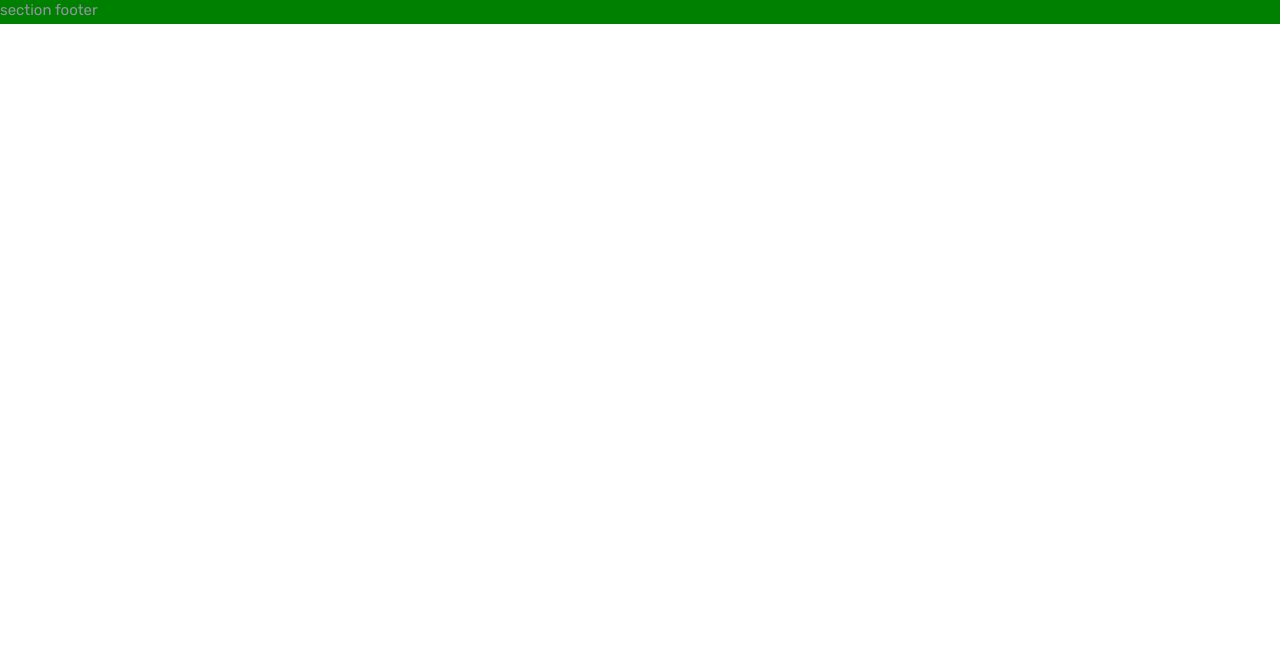
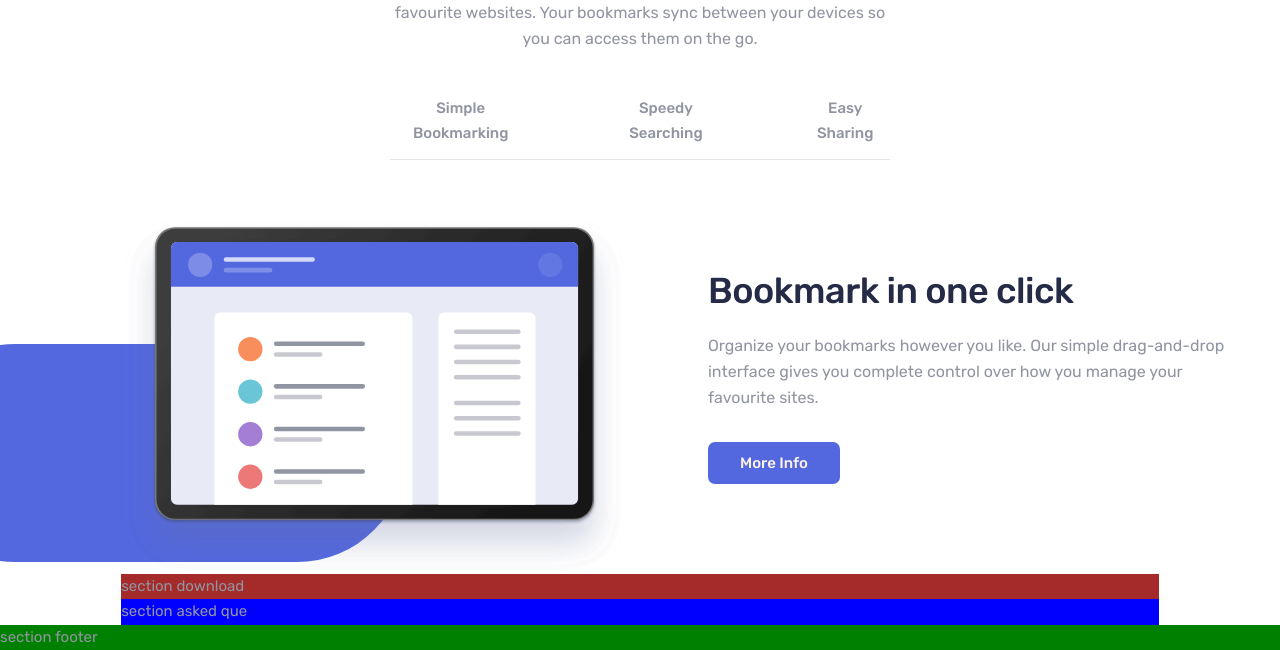
Before and after one commit to StephenThagana/Responsive-bookmark-landing-page, a website: page index.html in a window 1280 px wide. Shown: the part 633-1283 px from the top of the page. Before the commit the page ends 800 px from the top, so only its background shows below. Drawn offline with Linux system fonts and the light colour scheme.

Commit message:
added features

```diff
--- a/index.html
+++ b/index.html
@@ -46,19 +46,55 @@
         </div>
       </div>
     </section>
-    <section class="section section__features">section features</section>
+    <section class="section section__features">
+      <div class="container">
+        <h2 class="heading-secondary">Features</h2>
+        <p class="features__text">
+          Our aim is to make it quick and easy for you to access your favourite
+          websites. Your bookmarks sync between your devices so you can access
+          them on the go.
+        </p>
+        <div class="features__menu u-mb-lg">
+          <ul class="features__menu-list">
+            <li class="features__menu-item">
+              <a href="#" class="nav__link">Simple Bookmarking</a>
+            </li>
+            <li class="features__menu-item">
+              <a href="#" class="nav__link">Speedy Searching</a>
+            </li>
+            <li class="features__menu-item">
+              <a href="#" class="nav__link">Easy Sharing</a>
+            </li>
+          </ul>
+        </div>
+      </div>
+      <div class="menu__content grid grid-col--2">
+        <div class="menu__content-photo">
+          <img
+            src="images/illustration-hero.svg"
+            alt="features menu photo"
+            class="menu-img"
+          />
+        </div>
+        <div class="menu__content-desc">
+          <h2 class="heading-secondary">Bookmark in one click</h2>
+          <p class="features__text">
+            Organize your bookmarks however you like. Our simple drag-and-drop
+            interface gives you complete control over how you manage your
+            favourite sites.
+          </p>
+          <button class="btn btn--features">More Info</button>
+        </div>
+      </div>
+    </section>
     <section class="section section__download">section download</section>
     <section class="section section__faq">section asked que</section>
 
     <footer class="section section__footer">section footer</footer>
   </body>
 </html>
-<!-- Features Pricing Contact Login   Features Our aim is to make it quick and easy for you to access your
-favourite websites. Your bookmarks sync between your devices so you can
-access them on the go. Simple Bookmarking Speedy Searching Easy Sharing
-Bookmark in one click Organize your bookmarks however you like. Our simple
-drag-and-drop interface gives you complete control over how you manage your
-favourite sites. More Info Intelligent search Our powerful search feature
+<!--  Pricing Contact Login
+ Intelligent search Our powerful search feature
 will help you find saved sites in no time at all. No need to trawl through
 all of your bookmarks. More Info Share your bookmarks Easily share your
 bookmarks and collections with others. Create a shareable link that you can
--- a/sass/base/_base.scss
+++ b/sass/base/_base.scss
@@ -16,9 +16,9 @@ body {
   box-sizing: border-box;
 }
 .container {
-  max-width: 144rem;
+  max-width: 50rem;
   margin: 0 auto;
-  // padding: 7.2rem 0;
+  text-align: center;
 }
 .grid {
   display: grid;
--- a/sass/base/_typography.scss
+++ b/sass/base/_typography.scss
@@ -19,3 +19,8 @@ body {
   line-height: 1.05;
   margin-bottom: 3.2rem;
 }
+.heading-secondary {
+  font-size: 3.6rem;
+  line-height: 1.05;
+  margin-bottom: 2.4rem;
+}
--- a/sass/components/_button.scss
+++ b/sass/components/_button.scss
@@ -4,9 +4,14 @@
   display: inline-block;
   text-decoration: none;
   padding: 1.2rem 2.4rem;
-  border-radius: 9px;
+  border-radius: 7px;
   font-size: 1.5rem;
   font-weight: 500;
+
+  /* only necesary for the .btn */
+  border: none;
+  cursor: pointer;
+  font-family: inherit;
 }
 .btn--full:link,
 .btn--full:visited {
@@ -18,3 +23,21 @@
   box-shadow: inset 0 0 0 1px #9e91e9;
   color: var(--color-Soft-Blue);
 }
+
+/* necessary for btn*/
+.btn--features {
+  background-color: var(--color-Soft-Blue);
+  color: #fdf2e9;
+  padding: 1.2rem 3.2rem;
+}
+
+///////////////////////////////////
+///NAVIGATION LINKS
+.nav__link:link,
+.nav__link:visited {
+  display: inline-block;
+  text-decoration: none;
+  color: var(--color-Grayish-Blue);
+  font-size: 1.5rem;
+  font-weight: 500;
+}
--- a/sass/layout/_section__features.scss
+++ b/sass/layout/_section__features.scss
@@ -1,4 +1,51 @@
 .section__features {
   grid-column: full-start / full-end;
-  background-color: orangered;
 }
+.features__text {
+  font-size: 1.6rem;
+  line-height: 1.6;
+  margin-bottom: 3.2rem;
+}
+.features__menu {
+  &-list {
+    list-style: none;
+    display: flex;
+    align-items: center;
+    justify-content: center;
+    gap: 7.2rem;
+    padding: 1.2rem 0;
+    border-bottom: 1px solid rgba(0, 0, 0, 0.1);
+  }
+
+  &-item {
+  }
+}
+
+.menu__content {
+  &-photo {
+    display: flex;
+    align-items: center;
+    justify-content: flex-end;
+    position: relative;
+
+    &::before {
+      content: "";
+      display: block;
+      width: 80%;
+      padding-bottom: 35%;
+      background-color: var(--color-Soft-Blue);
+      border-radius: 30rem;
+      position: absolute;
+      top: 35%;
+      right: 35%;
+      z-index: -1;
+    }
+  }
+
+  &-desc {
+    padding: 5.2rem;
+  }
+}
+.menu-img {
+  width: 80%;
+}
--- a/sass/layout/_section__home.scss
+++ b/sass/layout/_section__home.scss
@@ -5,7 +5,8 @@
 .hero {
   // justify-items: center;
   &-desc {
-    padding: 0 3.2rem;
+    padding: 0 0 0 7.2rem;
+    margin-top: 3.2rem;
   }
   &-text {
     font-size: 1.6rem;
@@ -13,21 +14,30 @@
     margin-bottom: 3.2rem;
   }
   &-img-box {
-    // display: flex;
-    // justify-content: flex-end;
-    // overflow: hidden;
+    display: flex;
+    justify-content: center;
+    align-items: center;
+    position: relative;
+    overflow: hidden;
+  }
+  &-img-box::before {
+    content: "";
+    display: block;
+    width: 80%;
+    //  height cant work i prefer padding
+    // height: 60%;
+    // 60% 0f parents width
+    padding-bottom: 35%;
+    background-color: var(--color-Soft-Blue);
+    border-radius: 30rem;
+
+    position: absolute;
+    top: 35%;
+    left: 35%;
+    z-index: -1;
   }
 
   &-img {
     width: 80%;
   }
-  &-img::before {
-    content: "";
-    display: block;
-    width: 60%;
-    //  height cant work i prefer padding
-    // height: 60%;
-    padding-bottom: 60%;
-    background-color: var(--color-Soft-Blue);
-  }
 }
```
Also changed, not shown: css/styles.css.
